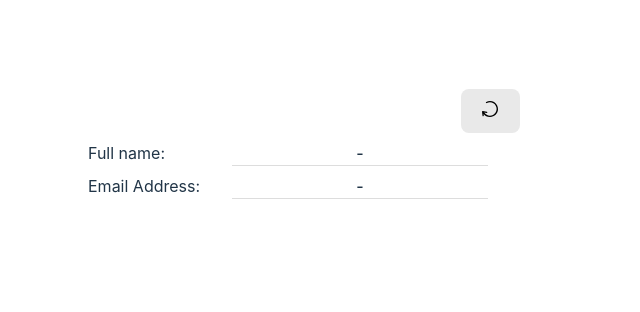
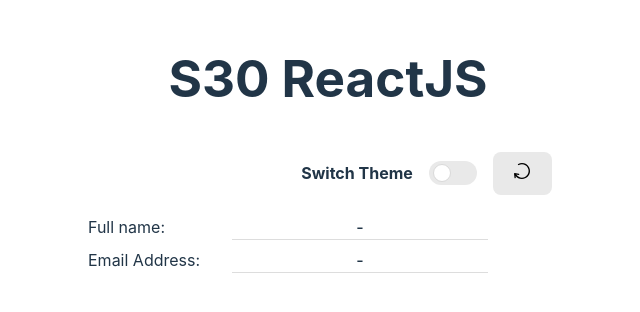
Before and after one commit to bher00/s30-reactjs, a React (Vite) app: page / in a window 1280 px wide. Shown: the part 256-568 px from the top of the page, without its empty margins (312-952 px from the left). Built offline with nearby package versions, Linux system fonts and the light colour scheme; no server answers.

Commit message:
Add project title, update Label design and add Theme Switch

```diff
--- a/src/App.tsx
+++ b/src/App.tsx
@@ -2,7 +2,7 @@
 import type { ReactElement } from 'react';
 
 import { useEffect, useState } from 'react';
-import { Label, RefreshButton } from '~/components';
+import { Label, RefreshButton, SwitchTheme } from '~/components';
 import { getRandomUsers } from '~/apis/user';
 import { getEmailAddress, getFullName } from '~/helper';
 
@@ -34,7 +34,12 @@
 
   return (
     <div className="app-container">
+      <h1>S30 ReactJS</h1>
       <div className="refresh-button-container">
+        <>
+          <h4>Switch Theme</h4>
+          <SwitchTheme />
+        </>
         <RefreshButton
           showIcon
           loading={randomUserLoading}
```
